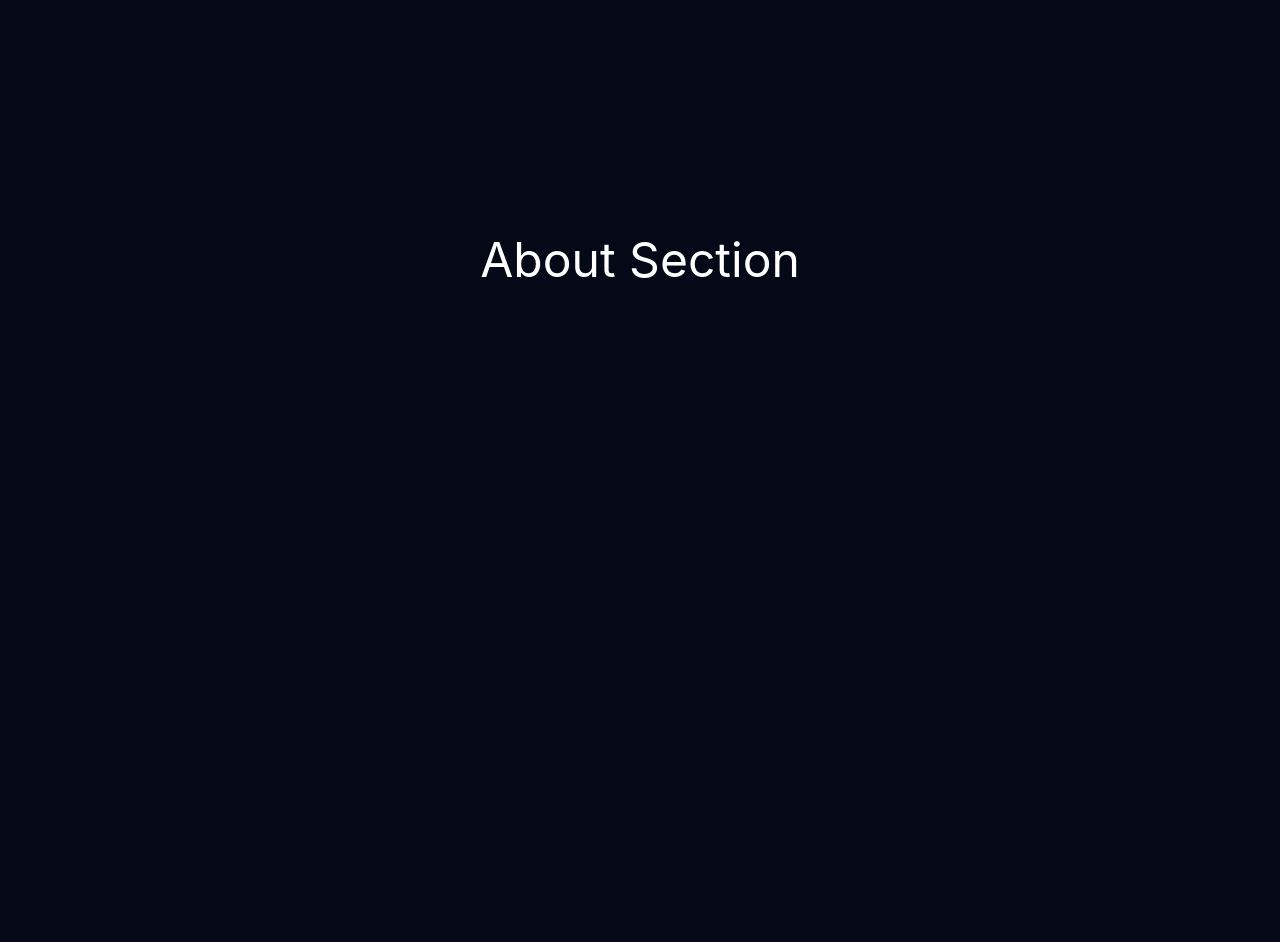
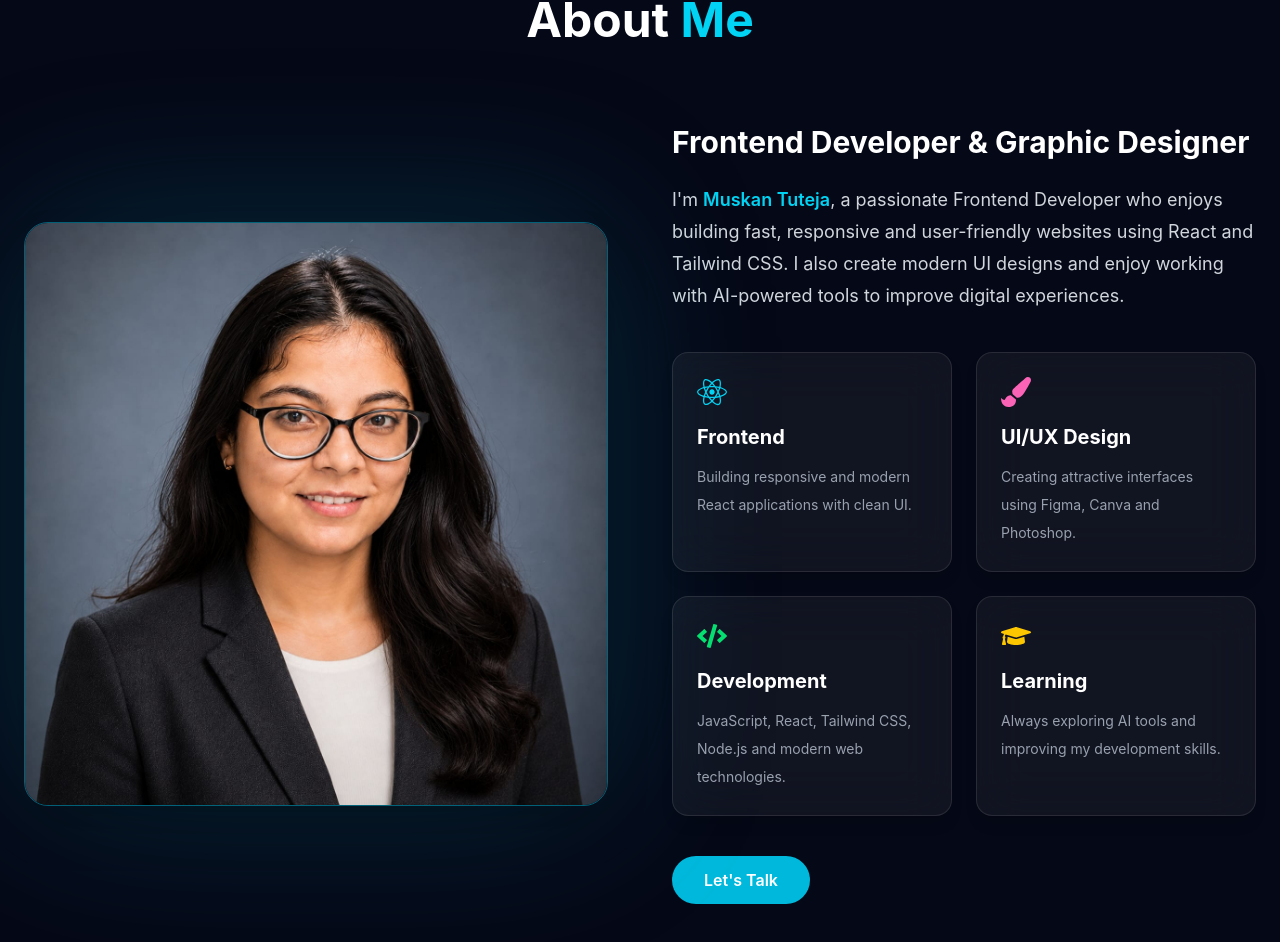
Before and after one commit to Muskan-tuteja/My-Portfolio, a React (Vite) app in the folder vite-project/: page / in a window 1280 px wide. Shown: the part 940-1882 px from the top of the page. Before the commit the page ends 1600 px from the top, so only its background shows below. Built offline with nearby package versions, Linux system fonts and the light colour scheme.

Commit message:
about section is created

```diff
--- a/vite-project/src/App.jsx
+++ b/vite-project/src/App.jsx
@@ -2,6 +2,7 @@ import AnimatedBackground from "./components/AnimatedBackground";
 import CustomCursor from "./components/CustomCursor";
 import Navbar from "./components/Navbar";
 import Hero from "./components/Hero";
+import About from "./components/About";
 
 function App() {
   return (
@@ -10,13 +11,8 @@ function App() {
       <CustomCursor />
       <Navbar />
       <Hero />
+        <About />
 
-      <section
-        id="about"
-        className="h-screen flex items-center justify-center text-white text-5xl"
-      >
-        About Section
-      </section>
     </div>
   );
 }
--- a/vite-project/src/components/About.jsx
+++ b/vite-project/src/components/About.jsx
@@ -0,0 +1,139 @@
+import { motion } from "framer-motion";
+import profile from "../assets/profile.png";
+import {
+  FaReact,
+  FaCode,
+  FaPaintBrush,
+  FaGraduationCap,
+} from "react-icons/fa";
+
+const cards = [
+  {
+    icon: <FaReact className="text-3xl text-cyan-400" />,
+    title: "Frontend",
+    desc: "Building responsive and modern React applications with clean UI.",
+  },
+  {
+    icon: <FaPaintBrush className="text-3xl text-pink-400" />,
+    title: "UI/UX Design",
+    desc: "Creating attractive interfaces using Figma, Canva and Photoshop.",
+  },
+  {
+    icon: <FaCode className="text-3xl text-green-400" />,
+    title: "Development",
+    desc: "JavaScript, React, Tailwind CSS, Node.js and modern web technologies.",
+  },
+  {
+    icon: <FaGraduationCap className="text-3xl text-yellow-400" />,
+    title: "Learning",
+    desc: "Always exploring AI tools and improving my development skills.",
+  },
+];
+
+export default function About() {
+  return (
+    <section
+      id="about"
+      className="relative py-24 px-6 bg-transparent text-white"
+    >
+      <div className="max-w-7xl mx-auto">
+
+        {/* Heading */}
+        <motion.div
+          initial={{ opacity: 0, y: 40 }}
+          whileInView={{ opacity: 1, y: 0 }}
+          transition={{ duration: 0.7 }}
+          viewport={{ once: true }}
+          className="text-center"
+        >
+          <p className="text-cyan-400 uppercase tracking-[6px]">
+            Get To Know Me
+          </p>
+
+          <h2 className="text-5xl font-bold mt-4">
+            About <span className="text-cyan-400">Me</span>
+          </h2>
+        </motion.div>
+
+        <div className="grid lg:grid-cols-2 gap-16 items-center mt-20">
+
+          {/* Left Image */}
+          <motion.div
+            initial={{ opacity: 0, x: -80 }}
+            whileInView={{ opacity: 1, x: 0 }}
+            transition={{ duration: 0.8 }}
+            viewport={{ once: true }}
+            className="flex justify-center"
+          >
+            <div className="relative">
+
+              {/* Glow */}
+              <div className="absolute inset-0 rounded-3xl bg-cyan-500 blur-[90px] opacity-20"></div>
+
+              <img
+                 src={profile}
+                alt="profile"
+                className="relative w-340px rounded-3xl border border-cyan-400/40 shadow-2xl hover:scale-105 transition duration-500"
+              />
+            </div>
+          </motion.div>
+
+          {/* Right Content */}
+          <motion.div
+            initial={{ opacity: 0, x: 80 }}
+            whileInView={{ opacity: 1, x: 0 }}
+            transition={{ duration: 0.8 }}
+            viewport={{ once: true }}
+          >
+            <h3 className="text-3xl font-bold mb-6">
+              Frontend Developer & Graphic Designer
+            </h3>
+
+            <p className="text-gray-300 leading-8 text-lg">
+              I'm <span className="text-cyan-400 font-semibold">Muskan Tuteja</span>, a passionate
+              Frontend Developer who enjoys building fast, responsive and
+              user-friendly websites using React and Tailwind CSS. I also create
+              modern UI designs and enjoy working with AI-powered tools to
+              improve digital experiences.
+            </p>
+
+            <div className="grid sm:grid-cols-2 gap-6 mt-10">
+              {cards.map((card, index) => (
+                <motion.div
+                  key={index}
+                  whileHover={{
+                    rotateX: 8,
+                    rotateY: -8,
+                    scale: 1.05,
+                  }}
+                  transition={{ duration: 0.3 }}
+                  className="rounded-2xl border border-white/10 bg-white/5 backdrop-blur-xl p-6 shadow-lg"
+                >
+                  {card.icon}
+
+                  <h4 className="font-bold text-xl mt-4">
+                    {card.title}
+                  </h4>
+
+                  <p className="text-gray-400 mt-3 text-sm leading-7">
+                    {card.desc}
+                  </p>
+                </motion.div>
+              ))}
+            </div>
+
+            <div className="mt-10">
+              <a
+                href="#contact"
+                className="inline-block rounded-full bg-cyan-500 px-8 py-3 font-semibold hover:bg-cyan-400 transition"
+              >
+                Let's Talk
+              </a>
+            </div>
+          </motion.div>
+
+        </div>
+      </div>
+    </section>
+  );
+}
```
